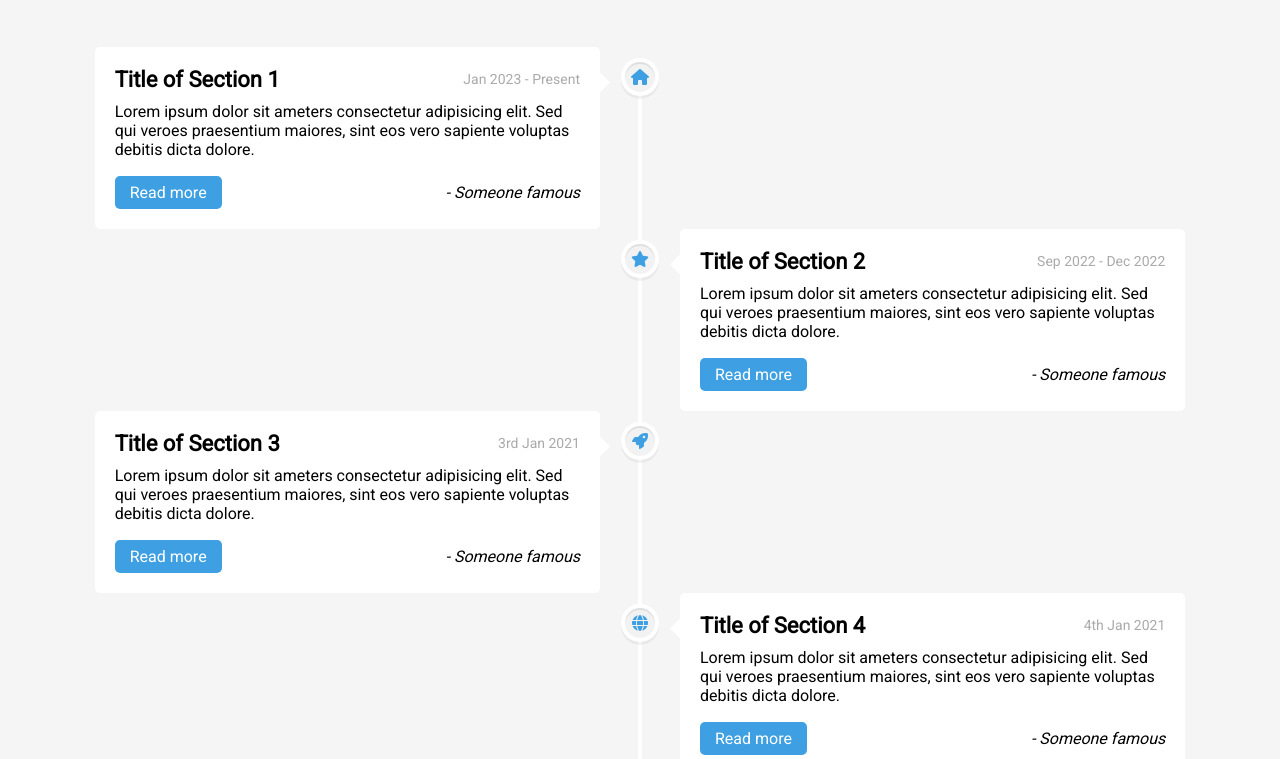
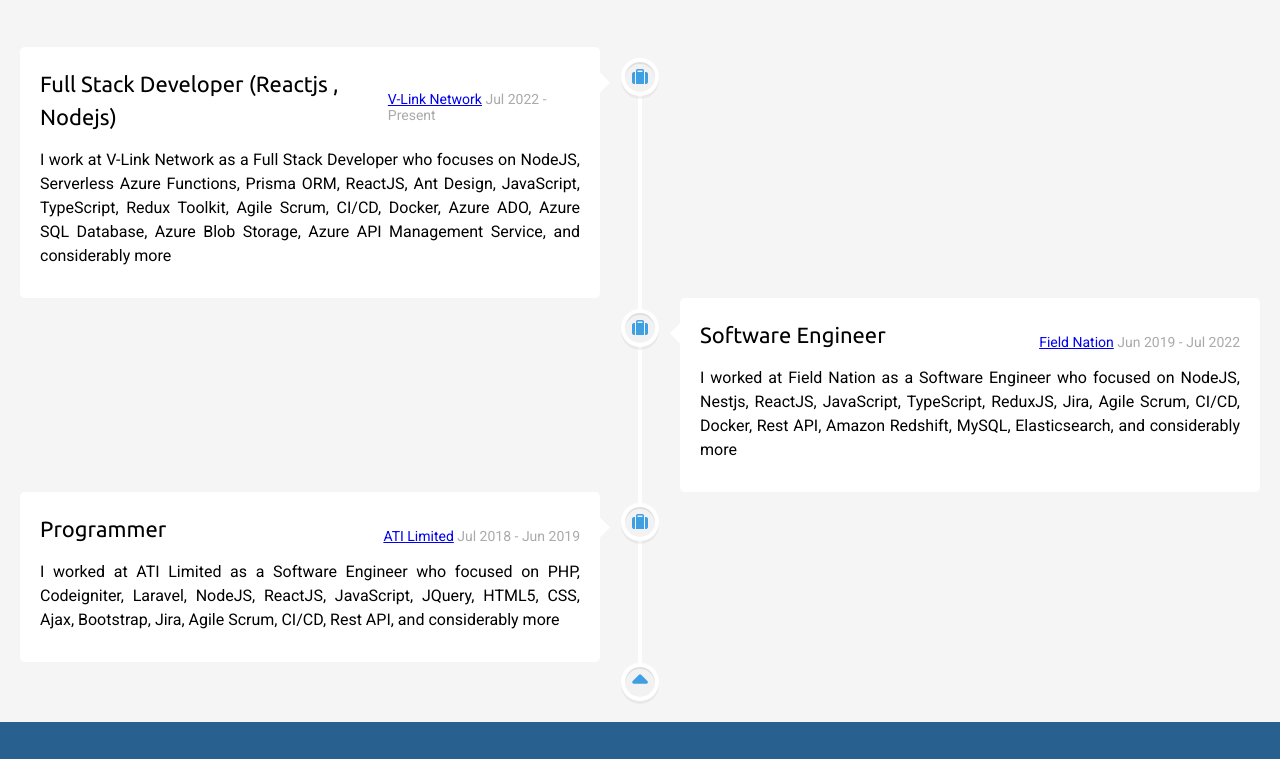
Before and after one commit to bablukpik/portfolio-html-css-js, a plain HTML site: page experience.html in a window 1280 px wide. Shown: the part 184-943 px from the top of the page. Drawn offline with Linux system fonts and the light colour scheme.

Commit message:
main: cv download link added and experience updated

```diff
--- a/experience.html
+++ b/experience.html
@@ -24,7 +24,9 @@
           <li><a href="#edu">Education</a></li>
           <li><a href="#projects">Projects</a></li>
           <li><a href="#contact">Contact</a></li>
-          <li class="cta"><a href="#cv">Download CV</a></li>
+          <li class="cta"><a target="_blank"
+              href="https://docs.google.com/document/d/1RoatFCE_emllY3CCXS_ndey2eqUNjhdebLsRwnftMt8/export?format=pdf">Download
+              CV</a></li>
         </ul>
       </nav>
     </header>
@@ -39,66 +41,42 @@
           </div>
           <div class="timeline-item timeline-item-left">
             <section>
-              <i class="icon fas fa-home"></i>
+              <i class="icon fa-solid fa-suitcase"></i>
               <div class="details">
-                <span class="title">Title of Section 1</span>
-                <span class="timeline-date">Jan 2023 - Present</span>
+                <h3 class="title">Full Stack Developer (Reactjs , Nodejs)</h3>
+                <span class="timeline-date"><a target="_blank" href="https://v-linknetwork.com">V-Link Network</a> Jul
+                  2022 - Present</span>
               </div>
-              <p>Lorem ipsum dolor sit ameters consectetur adipisicing elit. Sed qui veroes praesentium maiores, sint
-                eos vero
-                sapiente voluptas debitis dicta dolore.</p>
-              <div class="bottom">
-                <a href="#">Read more</a>
-                <i>- Someone famous</i>
-              </div>
+              <p>I work at V-Link Network as a Full Stack Developer
+                who focuses on NodeJS, Serverless Azure Functions, Prisma ORM, ReactJS, Ant Design, JavaScript,
+                TypeScript, Redux Toolkit, Agile Scrum, CI/CD, Docker, Azure ADO, Azure SQL Database, Azure Blob
+                Storage, Azure API Management Service, and considerably more</p>
             </section>
           </div>
           <div class="timeline-item timeline-item-right">
             <section>
-              <i class="icon fas fa-star"></i>
+              <i class="icon fa-solid fa-suitcase"></i>
               <div class="details">
-                <span class="title">Title of Section 2</span>
-                <span class="timeline-date">Sep 2022 - Dec 2022</span>
+                <h3 class="title">Software Engineer</h3>
+                <span class="timeline-date"><a target="_blank" href="https://fieldnation.com">Field Nation</a> Jun 2019
+                  - Jul 2022</span>
               </div>
-              <p>Lorem ipsum dolor sit ameters consectetur adipisicing elit. Sed qui veroes praesentium maiores, sint
-                eos vero
-                sapiente voluptas debitis dicta dolore.</p>
-              <div class="bottom">
-                <a href="#">Read more</a>
-                <i>- Someone famous</i>
-              </div>
+              <p>I worked at Field Nation as a Software Engineer
+                who focused on NodeJS, Nestjs, ReactJS, JavaScript, TypeScript, ReduxJS, Jira, Agile Scrum, CI/CD,
+                Docker, Rest API, Amazon Redshift, MySQL, Elasticsearch, and considerably more</p>
             </section>
           </div>
           <div class="timeline-item timeline-item-left">
             <section>
-              <i class="icon fas fa-rocket"></i>
+              <i class="icon fa-solid fa-suitcase"></i>
               <div class="details">
-                <span class="title">Title of Section 3</span>
-                <span class="timeline-date">3rd Jan 2021</span>
+                <h3 class="title">Programmer</h3>
+                <span class="timeline-date"><a target="_blank" href="https://www.atilimited.net">ATI Limited</a> Jul
+                  2018 - Jun 2019</span>
               </div>
-              <p>Lorem ipsum dolor sit ameters consectetur adipisicing elit. Sed qui veroes praesentium maiores, sint
-                eos vero
-                sapiente voluptas debitis dicta dolore.</p>
-              <div class="bottom">
-                <a href="#">Read more</a>
-                <i>- Someone famous</i>
-              </div>
-            </section>
-          </div>
-          <div class="timeline-item timeline-item-right">
-            <section>
-              <i class="icon fas fa-globe"></i>
-              <div class="details">
-                <span class="title">Title of Section 4</span>
-                <span class="timeline-date">4th Jan 2021</span>
-              </div>
-              <p>Lorem ipsum dolor sit ameters consectetur adipisicing elit. Sed qui veroes praesentium maiores, sint
-                eos vero
-                sapiente voluptas debitis dicta dolore.</p>
-              <div class="bottom">
-                <a href="#">Read more</a>
-                <i>- Someone famous</i>
-              </div>
+              <p>I worked at ATI Limited as a Software Engineer
+                who focused on PHP, Codeigniter, Laravel, NodeJS, ReactJS, JavaScript, JQuery, HTML5, CSS, Ajax,
+                Bootstrap, Jira, Agile Scrum, CI/CD, Rest API, and considerably more</p>
             </section>
           </div>
         </div>
--- a/styles/common.style.css
+++ b/styles/common.style.css
@@ -47,6 +47,7 @@ h3 {
 p {
   margin-top: 0;
   margin-bottom: 1rem;
+  line-height: 1.5;
 }
 
 ::selection{
--- a/styles/experience.style.css
+++ b/styles/experience.style.css
@@ -103,11 +103,12 @@
 
 .timeline-item section .details .title{
   font-size: 22px;
-  font-weight: 600;
+  font-weight: 500;
+  margin-bottom: 15px;
 }
 
 .timeline-item section p{
-  margin: 10px 0 17px 0;
+  text-align: justify;
 }
 
 .timeline-item section .bottom a{
@@ -136,7 +137,7 @@
   }
 
   .timeline-item{
-    margin: 30px 0 3px 60px;
+    margin: 0 0 3px 60px;
   }
 
   .timeline-item section{
```
Also changed, not shown: about.html (+1 -1 lines), index.html (+3 -1 lines).
